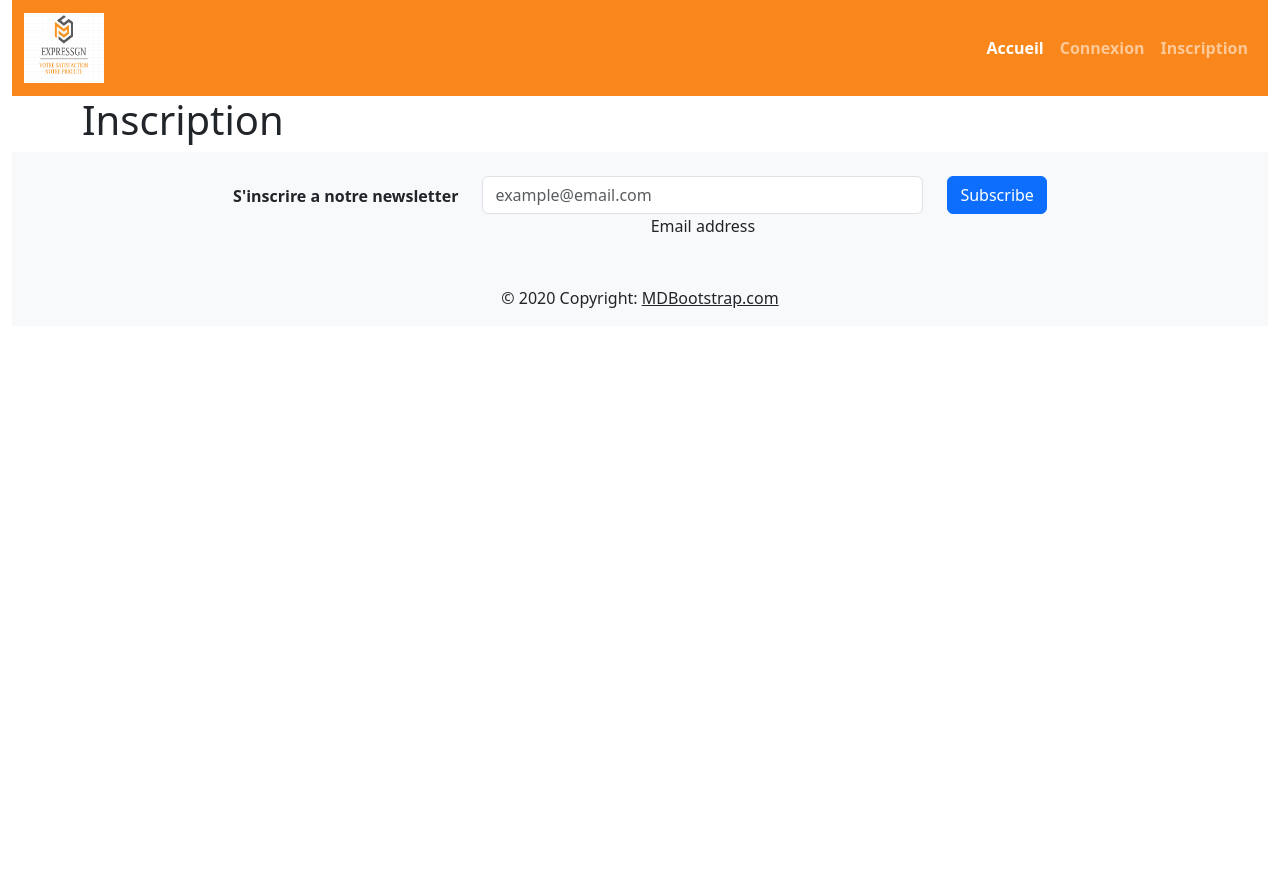
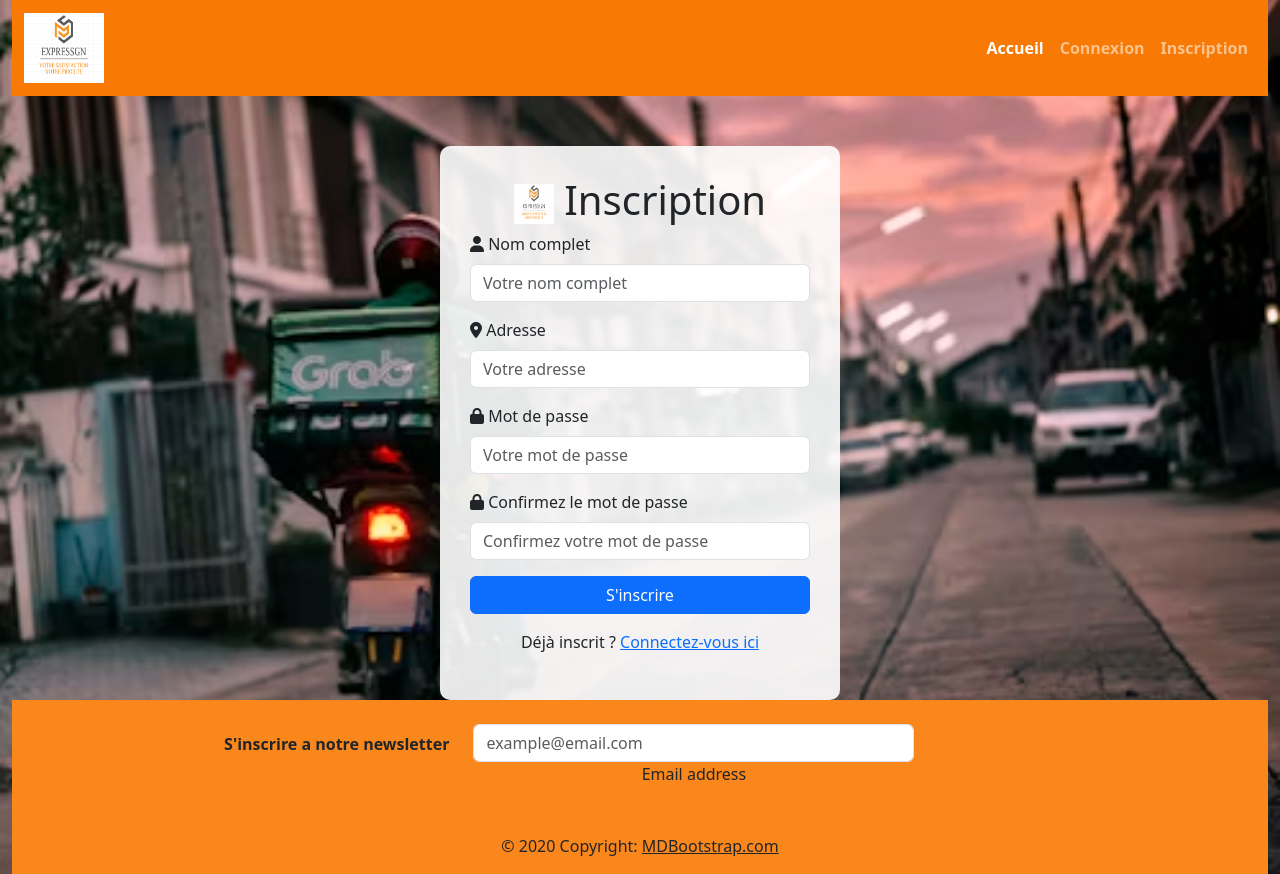
Before and after one commit to pevebea/express_gn, a plain HTML site: page signup.html in a window 1280 px wide. Before the commit the page ends 800 px from the top, so only its background shows below. Drawn offline with Linux system fonts and the light colour scheme.

Commit message:
mise a jour de la page d'inscription

```diff
--- a/css/style.css
+++ b/css/style.css
@@ -2,7 +2,7 @@
 
 nav, .livraison-title {
     /* height: 60px; */
-    background-color: #fa871b;
+    background-color: #f87903;
     color: #fff;
     font-weight: bold;
 }
@@ -10,7 +10,8 @@ nav, .livraison-title {
 
 .nav-link:hover {
     font-size:large;
-    background-color: rgb(26, 24, 24);
+    background-color: #f3aeae;
+    color: #fa871b;
     border-radius: 8px;
     font-weight: bold;
 }
@@ -20,7 +21,7 @@ nav, .livraison-title {
     height: 300px;
 }
 
-.btn-livraison {
+.btn-livraison, .col-auto button {
     background-color: transparent; /* Fond transparent */
     color: #fa871b; /* Couleur du texte  */
     border: 2px solid #fa871b;
@@ -31,7 +32,11 @@ nav, .livraison-title {
     transition: background-color 0.3s, color 0.3s;
 }
 
-.btn-livraison:hover {
+.btn-livraison:hover, .col-auto button:hover {
     background-color: #fa871b; /* Couleur de fond au survol */
     color: white; /* Couleur du texte au survol */
 }
+
+footer {
+    background-color: #fa871b; /* Couleur de fond pied de page */
+}
--- a/signup.html
+++ b/signup.html
@@ -6,22 +6,44 @@
     <title>ExpressGN-Inscription</title>
     <link rel="stylesheet" href="./css/style.css">
     <link rel="stylesheet" href="./css/bootstrap.min.css">
-    <!-- <link href="https://cdn.jsdelivr.net/npm/bootstrap@5.3.3/dist/css/bootstrap.min.css" rel="stylesheet" integrity="sha384-QWTKZyjpPEjISv5WaRU9OFeRpok6YctnYmDr5pNlyT2bRjXh0JMhjY6hW+ALEwIH" crossorigin="anonymous"> -->
+    <link rel="stylesheet" href="https://cdnjs.cloudflare.com/ajax/libs/font-awesome/6.0.0-beta3/css/all.min.css">
+    <style>
+      body {
+        background-image: url('./img/l2.avif');
+        background-size: cover;
+        background-position: center;
+        /* height: 100vh; */
+      }
+
+      .signup-form {
+        background-color: rgba(255, 255, 255, 0.9);
+        padding: 30px;
+        border-radius: 10px;
+        max-width: 400px;
+        margin: auto;
+        margin-top: 50px;
+      }
+
+      .signup-form h1 {
+        text-align: center;
+      }
+    </style>
   </head>
   <body>
     <div class="container-fluid">
+      <!-- Barre de navigation -->
       <nav class="navbar navbar-expand-lg navbar-dark">
         <div class="container-fluid">
           <a class="navbar-brand" href="#">
-                    <img src="./img/logo_expressgn.png" alt="logo" width="80" height="70">
+            <img src="./img/logo_expressgn.png" alt="logo" width="80" height="70"/>
           </a>
-                <button class="navbar-toggler" type="button" data-bs-toggle="collapse" data-bs-target="#navbarNav" aria-controls="navbarNav" aria-expanded="false" aria-label="Toggle navigation">
+          <button class="navbar-toggler" type="button" data-bs-toggle="collapse" data-bs-target="#navbarNav" aria-controls="navbarNav" aria-expanded="fa aria-label="Toggle navigation>
             <span class="navbar-toggler-icon"></span>
           </button>
           <div class="collapse navbar-collapse" id="navbarNav">
             <ul class="navbar-nav ms-auto">
               <li class="nav-item">
-                            <a class="nav-link active" aria-current="page" href="./index.html">Accueil</a>
+                <a  class="nav-link active" aria-current="page" href="./index.html" >Accueil</a>
               </li>
               <li class="nav-item">
                 <a class="nav-link" href="./login.html">Connexion</a>
@@ -34,12 +56,46 @@
         </div>
       </nav>
 
+      <!-- Formulaire d'inscription -->
       <div class="container">
-            <h1>Inscription</h1>
+        <form class="signup-form">
+          <h1>
+            <img src="./img/logo_expressgn.png" alt="logo" width="40" height="40">
+            Inscription
+          </h1>
+          <div class="mb-3">
+            <label for="fullName" class="form-label">
+              <i class="fas fa-user"></i> Nom complet
+            </label>
+            <input type="text" class="form-control" id="fullName" placeholder="Votre nom complet" required>
+          </div>
+          <div class="mb-3">
+            <label for="address" class="form-label">
+              <i class="fas fa-map-marker-alt"></i> Adresse
+            </label>
+            <input type="text" class="form-control" id="address" placeholder="Votre adresse" required>
+          </div>
+          <div class="mb-3">
+            <label for="password" class="form-label">
+              <i class="fas fa-lock"></i> Mot de passe
+            </label>
+            <input type="password" class="form-control" id="password" placeholder="Votre mot de passe" required>
+          </div>
+          <div class="mb-3">
+            <label for="confirmPassword" class="form-label">
+              <i class="fas fa-lock"></i> Confirmez le mot de passe
+            </label>
+            <input type="password" class="form-control" id="confirmPassword" placeholder="Confirmez votre mot de passe" required>
+          </div>
+          <button type="submit" class="btn btn-primary w-100">S'inscrire</button>
+          <p class="text-center mt-3">
+            Déjà inscrit ? <a href="./login.html">Connectez-vous ici</a>
+          </p>
+        </form>
       </div>
 
       <!-- pied de page -->
-        <footer class="bg-body-tertiary text-center bg-primary">
+      <footer class="text-center">
           <!-- Grid container -->
           <div class="container p-4 pb-0">
           <!-- Section: Form -->
@@ -68,7 +124,7 @@
                   <!--Grid column-->
                   <div class="col-auto">
                   <!-- Submit button -->
-                    <button data-mdb-ripple-init type="submit" class="btn btn-primary mb-4">
+                  <button data-mdb-ripple-init type="submit" class="btn mb-4">
                       Subscribe
                   </button>
                   </div>
@@ -89,8 +145,9 @@
           <!-- Copyright -->
       </footer>
       <!-- fin pied de page -->
+    </div>
+
     <script src="./js/bootstrap.bundle.min.js"></script>
-        <!-- <script src="https://cdn.jsdelivr.net/npm/bootstrap@5.3.3/dist/js/bootstrap.bundle.min.js" integrity="sha384-YvpcrYf0tY3lHB60NNkmXc5s9fDVZLESaAA55NDzOxhy9GkcIdslK1eN7N6jIeHz" crossorigin="anonymous"></script>             -->
-    </div>
+    <script src="https://cdnjs.cloudflare.com/ajax/libs/font-awesome/6.0.0-beta3/js/all.min.js"></script>
   </body>
 </html>
```
Also changed, not shown: index.html (+2 -2 lines), login.html (+2 -2 lines). Lines whose indentation alone changed are shown as unchanged.
